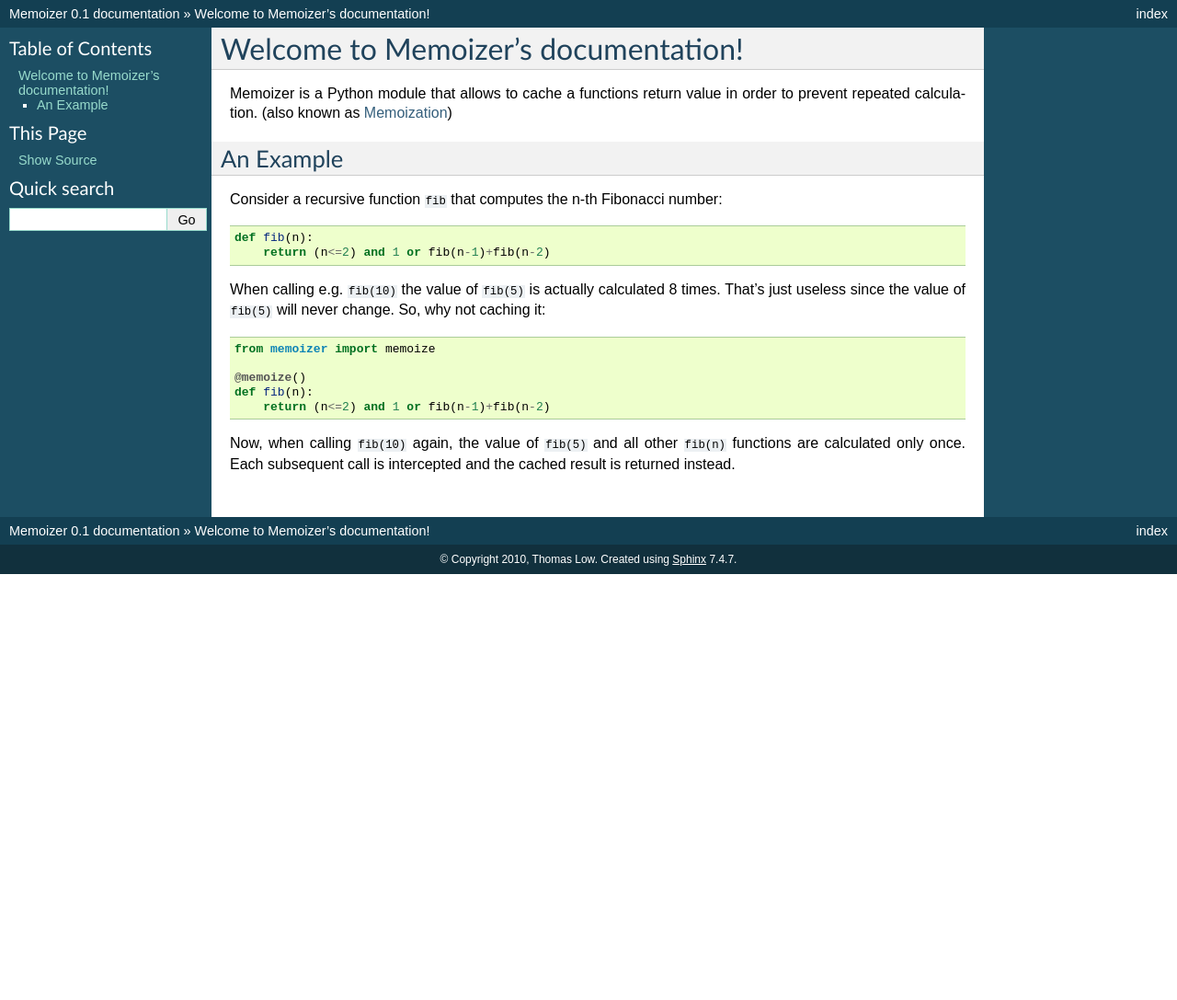
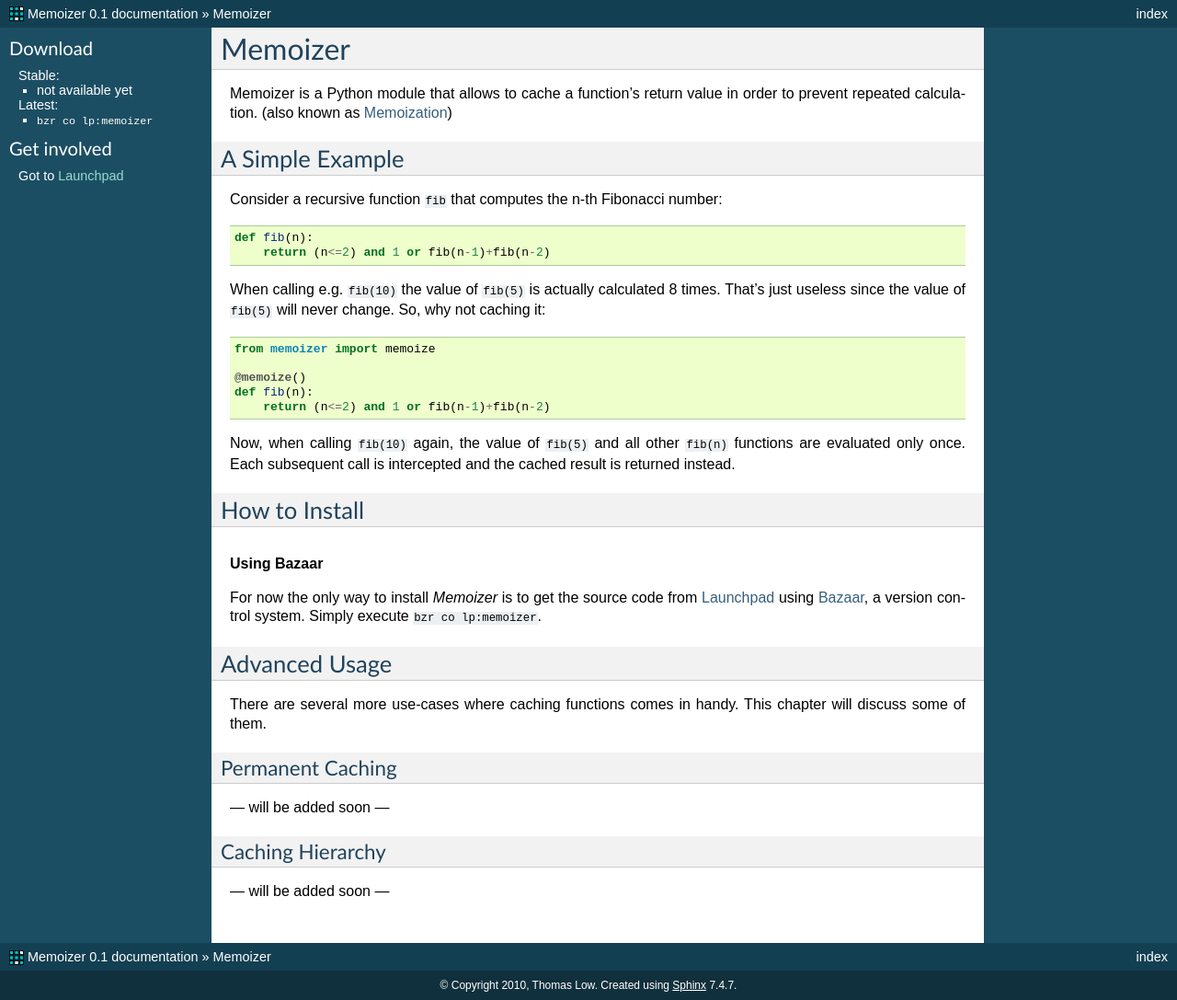
Before and after one commit to apendleton/memoizer, a Sphinx documentation site: the page built from doc/index.rst, in a window 1280 px wide. Shown: the whole page at 92% size. Built offline with Sphinx 7.4.7, drawn with Linux system fonts in a browser that asks for light colours; before the commit the page ends 900 px from its top, so only the background shows below that.

Commit message:
Improve documentation: sidebar, how to install and logo added.
Sphinx templates for sidebar and logo added.
Paragraph about how to install memoizer added.
Logo file added, including svg.
Bazaar ignore file updated for doc/_build directory.

```diff
--- /dev/null
+++ b/doc/_templates/index_sidebar.html
@@ -0,0 +1,10 @@
+<h3>Download</h3>
+<ul class="this-page-menu">
+	<li>Stable: <ul><li>not available yet<!-- <a href="http://launchpad.net/memoizer">Memoizer-0.1.tar.gz</a>--></li></ul></li>
+	<li>Latest: <ul><li><tt style="background-color:#1c4e63;"><span class="pre">bzr co lp:memoizer</span></tt></li></ul></li>
+</ul>
+
+<h3>Get involved</h3>
+<ul class="this-page-menu">
+	<li>Got to <a href="http://launchpad.net/memoizer">Launchpad</a></li>
+</ul>
--- /dev/null
+++ b/doc/_templates/layout.html
@@ -0,0 +1,10 @@
+{% extends "!layout.html" %}
+{% block rootrellink %}
+        <li><img src="{{ pathto('_static/logo.png', 1) }}" alt=""
+                 style="vertical-align: middle; margin-top: -2px"/></li>
+        <li><a href="{{ pathto('index') }}">{{ shorttitle }}</a>{{ reldelim1 }}</li>
+{% endblock %}
+{% block extrahead %}
+    <link rel="shortcut icon" type="image/png" href="{{ pathto('_static/logo.png', 1) }}" />
+{{ super() }}
+{% endblock %}
--- a/doc/conf.py
+++ b/doc/conf.py
@@ -131,7 +131,9 @@
 #html_use_smartypants = True
 
 # Custom sidebar templates, maps document names to template names.
-#html_sidebars = {}
+html_sidebars = {
+	'index' : 'index_sidebar.html',
+}
 
 # Additional templates that should be rendered to pages, maps page names to
 # template names.
@@ -147,7 +149,7 @@
 #html_split_index = False
 
 # If true, links to the reST sources are added to the pages.
-#html_show_sourcelink = True
+html_show_sourcelink = False
 
 # If true, an OpenSearch description file will be output, and all pages will
 # contain a <link> tag referring to it.  The value of this option must be the
--- a/doc/index.rst
+++ b/doc/index.rst
@@ -3,15 +3,15 @@
    You can adapt this file completely to your liking, but it should at least
    contain the root `toctree` directive.
 
-Welcome to Memoizer's documentation!
-====================================
+Memoizer
+========
 
-Memoizer is a Python module that allows to cache a functions return value in
+Memoizer is a Python module that allows to cache a function's return value in
 order to prevent repeated calculation. (also known as `Memoization
 <http://en.wikipedia.org/wiki/Memoization>`_)
 
-An Example
-----------
+A Simple Example
+----------------
 
 Consider a recursive function ``fib`` that computes the n-th Fibonacci number::
 
@@ -29,5 +29,33 @@
 	    return (n<=2) and 1 or fib(n-1)+fib(n-2)
 
 Now, when calling ``fib(10)`` again, the value of ``fib(5)`` and all other
-``fib(n)`` functions are calculated only once. Each subsequent call is
+``fib(n)`` functions are evaluated only once. Each subsequent call is
 intercepted and the cached result is returned instead.
+
+
+How to Install
+--------------
+
+.. rubric:: Using Bazaar
+
+For now the only way to install *Memoizer* is to get the source code from
+`Launchpad <http://launchpad.net/memoizer>`_ using `Bazaar
+<http://bazaar.canonical.com/>`_, a version control system. Simply execute
+``bzr co lp:memoizer``.
+
+
+Advanced Usage
+--------------
+
+There are several more use-cases where caching functions comes in handy. This
+chapter will discuss some of them.
+
+Permanent Caching
+.................
+
+--- will be added soon ---
+
+Caching Hierarchy
+.................
+
+--- will be added soon ---
```
Also changed, not shown: doc/_static/logo.png (added), doc/_static/logo.svg (added), 1 other file.
